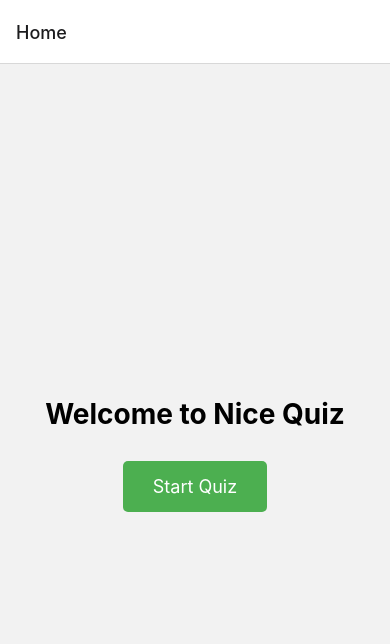
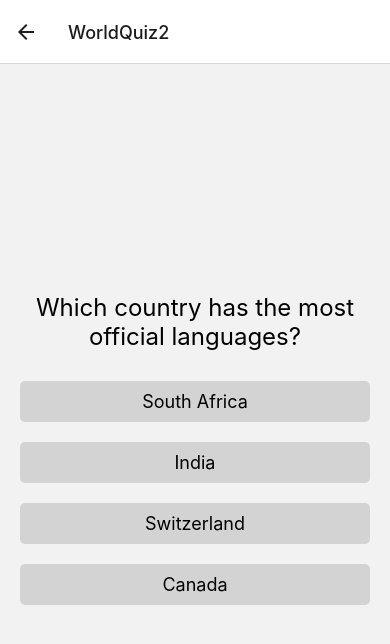
Before and after one commit to shahidjhawari/nicequiz, a React Native app: screen /WorldQuiz2 in a window 390 px wide. Shown: the top 644 px of the page. Built offline with nearby package versions, Linux system fonts and the light colour scheme.

Commit message:
world quiz both all done success

```diff
--- a/App.js
+++ b/App.js
@@ -6,6 +6,7 @@ import DashboardScreen from './src/screens/DashboardScreen';
 import Quiz from './src/screens/Quiz';
 import Quiz2 from './src/screens/Quiz2';
 import WorldQuiz1 from './src/screens/WorldQuiz1';
+import WorldQuiz2 from './src/screens/WorldQuiz2.js';
 
 const Stack = createStackNavigator();
 
@@ -18,6 +19,7 @@ export default function App() {
         <Stack.Screen name="Quiz" component={Quiz} />
         <Stack.Screen name="Quiz2" component={Quiz2} />
         <Stack.Screen name="WorldQuiz1" component={WorldQuiz1} />
+        <Stack.Screen name="WorldQuiz2" component={WorldQuiz2} />
       </Stack.Navigator>
     </NavigationContainer>
   );
--- a/src/screens/DashboardScreen.js
+++ b/src/screens/DashboardScreen.js
@@ -30,7 +30,7 @@ export default function DashboardScreen({ navigation }) {
         </TouchableOpacity>
         <TouchableOpacity
           style={styles.quizButton}
-          onPress={() => navigation.navigate('Quiz', { quizType: 'World Quiz 2' })}
+          onPress={() => navigation.navigate('WorldQuiz2', { quizType: 'World Quiz 2' })}
         >
           <Text style={styles.quizButtonText}>World Quiz 2</Text>
         </TouchableOpacity>
--- /dev/null
+++ b/src/screens/WorldQuiz2.js
@@ -0,0 +1,192 @@
+import React, {useState} from 'react';
+import {View, Text, TouchableOpacity, StyleSheet} from 'react-native';
+
+export default function Quiz2({navigation}) {
+  const [currentQuestionIndex, setCurrentQuestionIndex] = useState(0);
+  const [selectedOption, setSelectedOption] = useState(null);
+  const [score, setScore] = useState(0);
+  const [isQuizFinished, setIsQuizFinished] = useState(false);
+
+  const questions = [
+    {
+      question: 'Which country has the most official languages?',
+      options: ['South Africa', 'India', 'Switzerland', 'Canada'],
+      correctAnswer: 'South Africa',
+    },
+    {
+      question: 'Which mountain is the highest in the world?',
+      options: ['K2', 'Mount Kilimanjaro', 'Mount Everest', 'Mount Fuji'],
+      correctAnswer: 'Mount Everest',
+    },
+    {
+      question:
+        'Which country gifted the Statue of Liberty to the United States?',
+      options: ['France', 'Germany', 'United Kingdom', 'Spain'],
+      correctAnswer: 'France',
+    },
+    {
+      question: 'Which ocean is the Bermuda Triangle located in?',
+      options: [
+        'Pacific Ocean',
+        'Indian Ocean',
+        'Atlantic Ocean',
+        'Arctic Ocean',
+      ],
+      correctAnswer: 'Atlantic Ocean',
+    },
+    {
+      question: 'Which country is home to the Great Barrier Reef?',
+      options: ['Brazil', 'Australia', 'Indonesia', 'South Africa'],
+      correctAnswer: 'Australia',
+    },
+    {
+      question: 'Which desert is the largest in the world?',
+      options: [
+        'Gobi Desert',
+        'Arabian Desert',
+        'Sahara Desert',
+        'Antarctic Desert',
+      ],
+      correctAnswer: 'Antarctic Desert',
+    },
+    {
+      question: 'Which country is famous for its maple syrup?',
+      options: ['United States', 'Canada', 'Norway', 'Finland'],
+      correctAnswer: 'Canada',
+    },
+    {
+      question: 'Which city is known as the "Eternal City"?',
+      options: ['Athens', 'Cairo', 'Rome', 'Jerusalem'],
+      correctAnswer: 'Rome',
+    },
+    {
+      question: 'Which country is known for the carnival in Rio de Janeiro?',
+      options: ['Mexico', 'Argentina', 'Cuba', 'Brazil'],
+      correctAnswer: 'Brazil',
+    },
+    {
+      question: 'Which river flows through Paris?',
+      options: ['Danube', 'Thames', 'Seine', 'Tiber'],
+      correctAnswer: 'Seine',
+    },
+  ];
+
+  const currentQuestion = questions[currentQuestionIndex];
+
+  const handleOptionPress = option => {
+    setSelectedOption(option);
+    if (option === currentQuestion.correctAnswer) {
+      setScore(score + 1);
+    }
+
+    if (currentQuestionIndex + 1 < questions.length) {
+      setTimeout(() => {
+        setCurrentQuestionIndex(currentQuestionIndex + 1);
+        setSelectedOption(null);
+      }, 1000); // Delay to show the selected answer before moving to the next question
+    } else {
+      setIsQuizFinished(true);
+    }
+  };
+
+  const handleRestartQuiz = () => {
+    setCurrentQuestionIndex(0);
+    setSelectedOption(null);
+    setScore(0);
+    setIsQuizFinished(false);
+  };
+
+  return (
+    <View style={styles.container}>
+      {isQuizFinished ? (
+        <View style={styles.resultContainer}>
+          <Text style={styles.resultText}>Quiz Finished!</Text>
+          <Text style={styles.resultText}>Correct Answers: {score}</Text>
+          <Text style={styles.resultText}>
+            Incorrect Answers: {questions.length - score}
+          </Text>
+          <TouchableOpacity
+            style={styles.restartButton}
+            onPress={handleRestartQuiz}>
+            <Text style={styles.restartButtonText}>Restart Quiz</Text>
+          </TouchableOpacity>
+        </View>
+      ) : (
+        <>
+          <Text style={styles.question}>{currentQuestion.question}</Text>
+          {currentQuestion.options.map((option, index) => (
+            <TouchableOpacity
+              key={index}
+              style={[
+                styles.optionButton,
+                selectedOption === option &&
+                option === currentQuestion.correctAnswer
+                  ? styles.correctOption
+                  : selectedOption === option &&
+                    option !== currentQuestion.correctAnswer
+                  ? styles.incorrectOption
+                  : null,
+              ]}
+              onPress={() => handleOptionPress(option)}
+              disabled={selectedOption !== null}>
+              <Text style={styles.optionText}>{option}</Text>
+            </TouchableOpacity>
+          ))}
+        </>
+      )}
+    </View>
+  );
+}
+
+const styles = StyleSheet.create({
+  container: {
+    flex: 1,
+    justifyContent: 'center',
+    alignItems: 'center',
+    padding: 20,
+  },
+  question: {
+    fontSize: 24,
+    marginBottom: 20,
+    textAlign: 'center',
+  },
+  optionButton: {
+    backgroundColor: '#d3d3d3',
+    paddingVertical: 10,
+    paddingHorizontal: 20,
+    marginVertical: 10,
+    width: '100%',
+    borderRadius: 5,
+    alignItems: 'center',
+  },
+  optionText: {
+    fontSize: 18,
+    color: '#000',
+  },
+  correctOption: {
+    backgroundColor: 'green',
+  },
+  incorrectOption: {
+    backgroundColor: 'red',
+  },
+  resultContainer: {
+    justifyContent: 'center',
+    alignItems: 'center',
+  },
+  resultText: {
+    fontSize: 24,
+    marginBottom: 20,
+    textAlign: 'center',
+  },
+  restartButton: {
+    backgroundColor: '#4CAF50',
+    paddingVertical: 15,
+    paddingHorizontal: 30,
+    marginTop: 20,
+    borderRadius: 5,
+  },
+  restartButtonText: {
+    color: '#fff',
+    fontSize: 18,
+  },
+});
```
